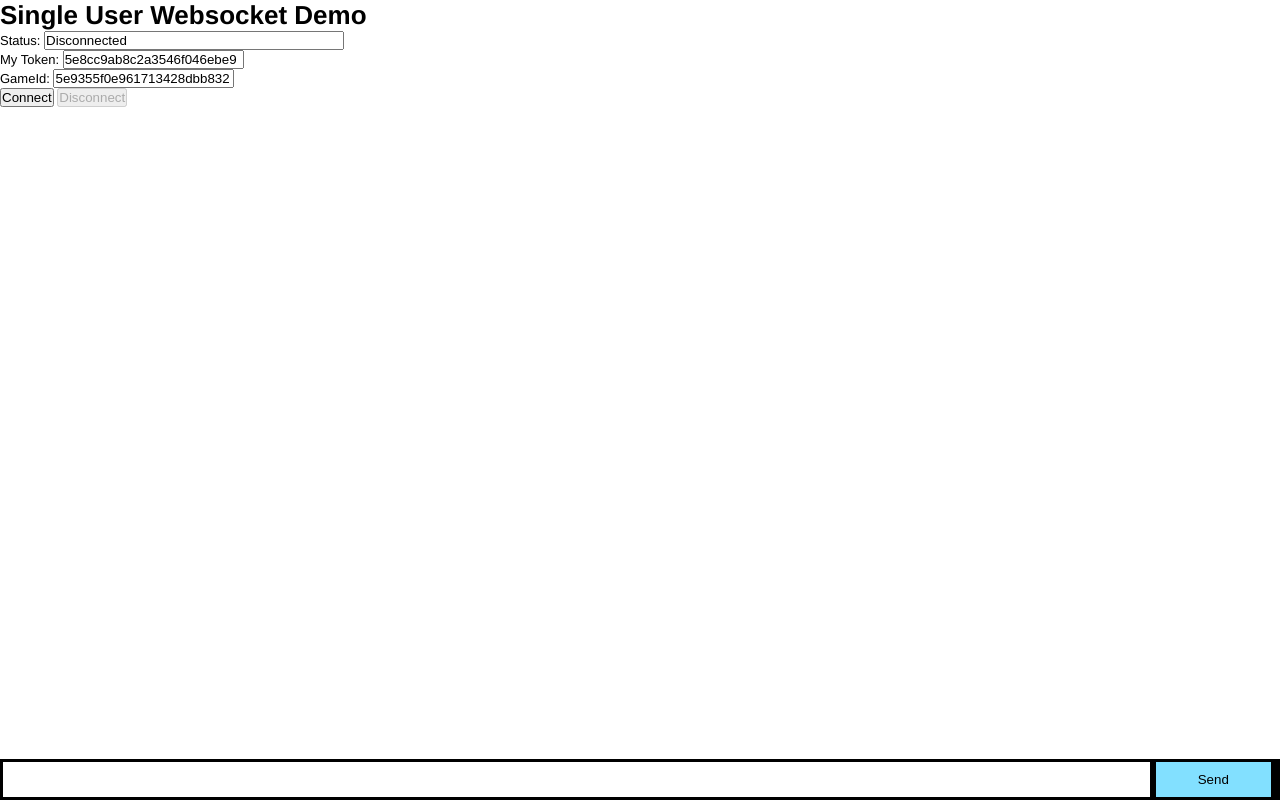
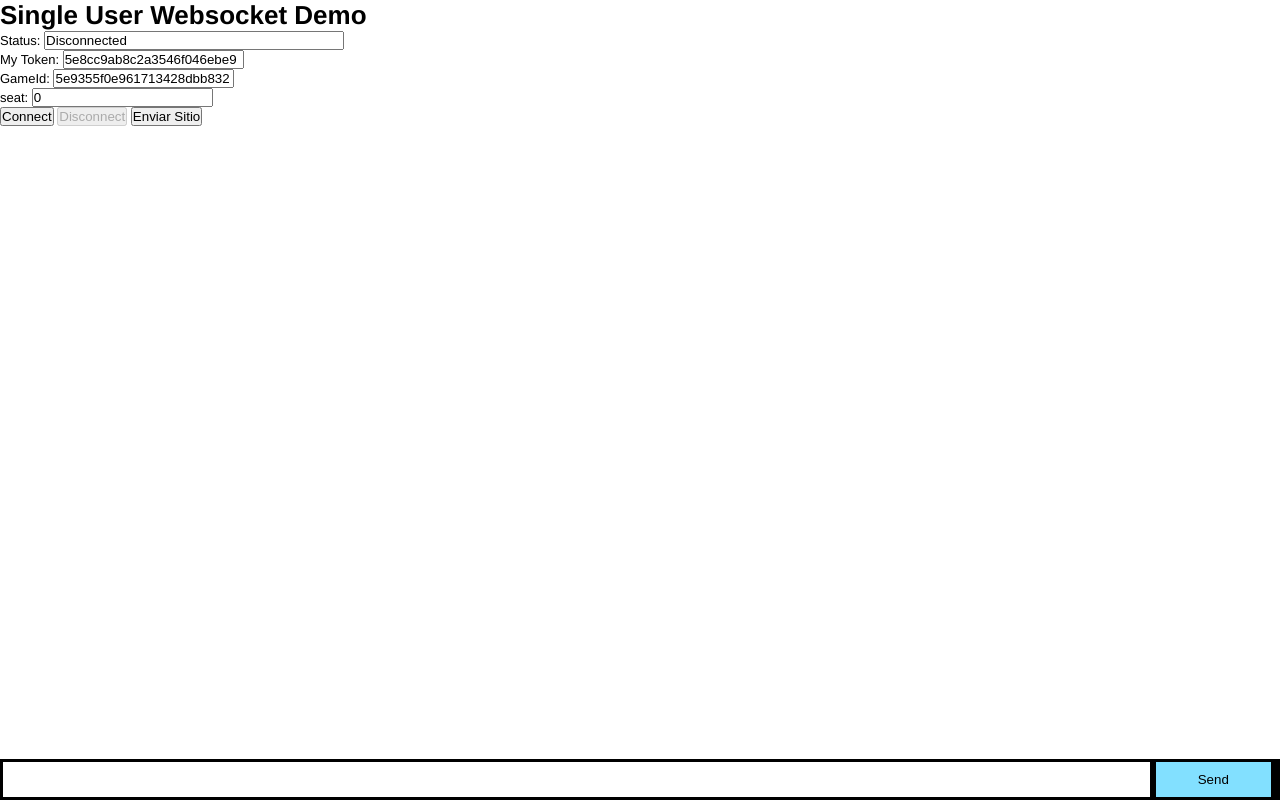
Before and after one commit to Johanson1988/envite-restAPI, a website: page public/index.html in a window 1280 px wide. Drawn offline with nearby package versions, Linux system fonts and the light colour scheme.

Commit message:
new seat event saving

```diff
--- a/public/index.html
+++ b/public/index.html
@@ -31,11 +31,18 @@
       <input type="text" id="gameId" name="gameId" value="5e9355f0e961713428dbb832" />
     </p>
     <p>
+      <label for="seat">seat: </label>
+      <input type="number" id="seat" name="seat" value=0 />
+    </p>
+    <p>
       <button id="connect" onclick="connect()">
         Connect
       </button>
       <button id="disconnect" onclick="disconnect()" disabled>
         Disconnect
+      </button>
+      <button id="connect" onclick="sendSeat()">
+        Enviar Sitio
       </button>
     </p>
     <ul id="messages"></ul>
@@ -53,6 +60,7 @@ var socket;
 let statusInput;
 let tokenInput;
 let gameIdInput;
+let seatInput;
 
 const connect = () => {
   socket = io(socketUrl, {
@@ -87,6 +95,8 @@ const connect = () => {
     disconnectButton.disabled = true;
   })
 
+
+
   socket.on('chat message', (msg, username) => {
       $('#messages').append($('<li>').text(`${username}::: ${msg}`));
     });
@@ -98,6 +108,11 @@ const disconnect = () => {
   socket.disconnect();
 }
 
+const sendSeat = _ => {
+    console.log('Sitio enviado');
+    const seat = seatInput.value;
+    socket.emit('new-seat', seat, (success) => console.log(success));
+  }
 
 
 /*socket.on('players list', function(msg){
@@ -123,6 +138,7 @@ document.addEventListener('DOMContentLoaded', () => {
   statusInput = document.getElementById('status');
   tokenInput = document.getElementById('token');
   gameIdInput = document.getElementById('gameId');
+  seatInput = document.getElementById('seat');
 });
 
     </script>
```
Also changed, not shown: 1 other file.
